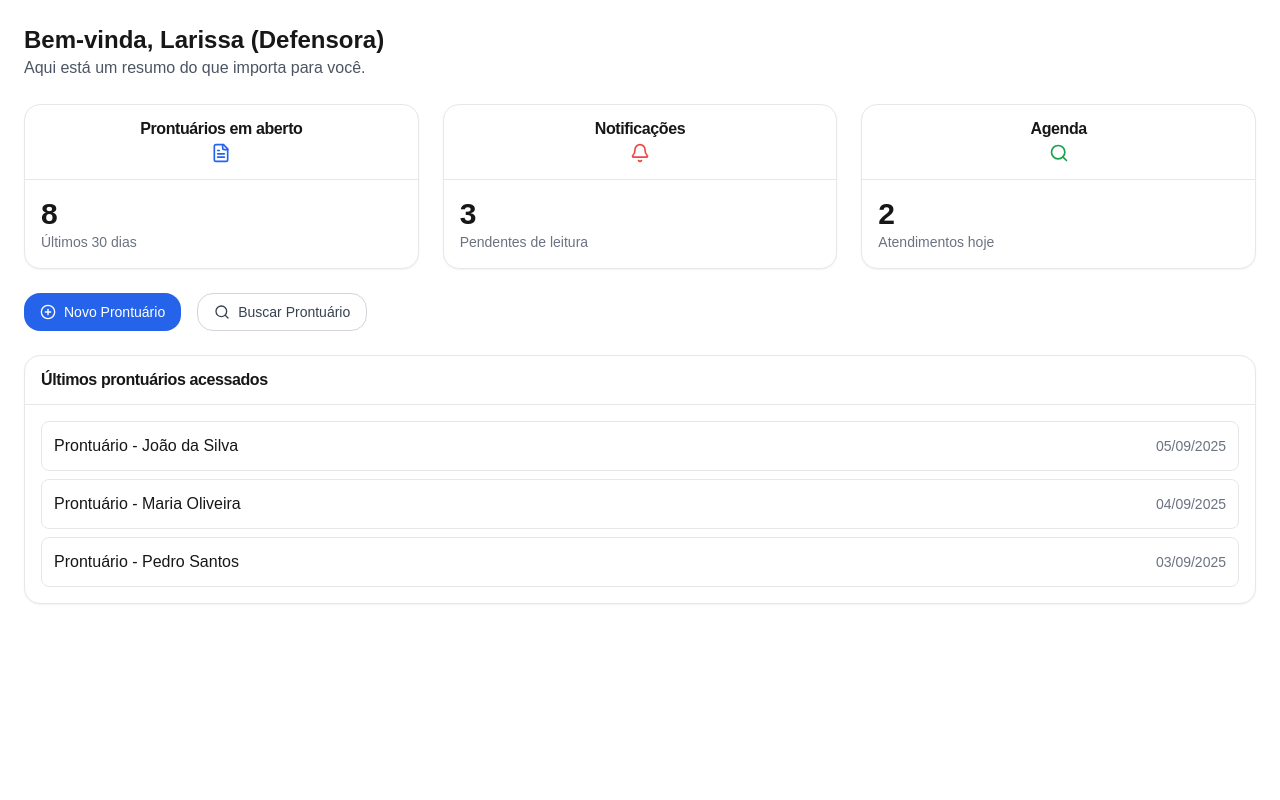
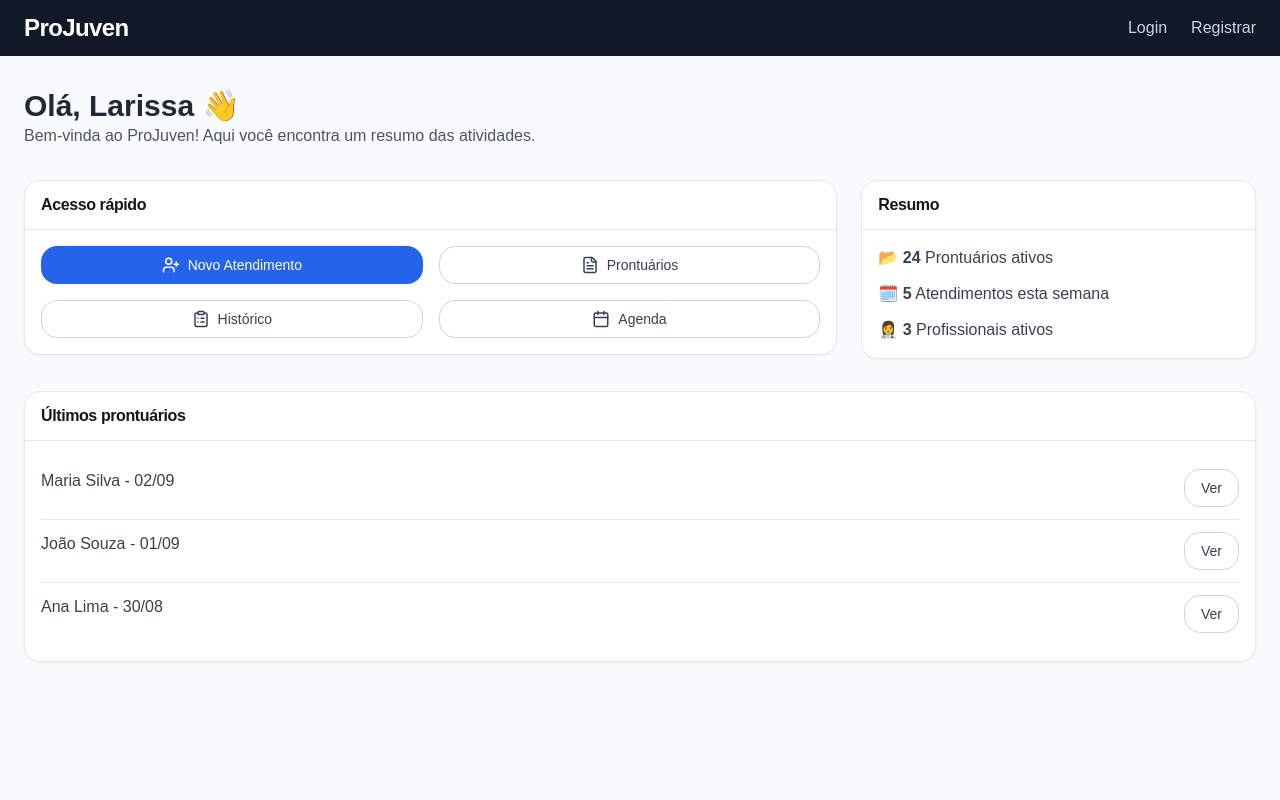
Before and after one commit to resenhandodirei/ProJuven, a Next.js app: page /home in a window 1280 px wide. Shown: the top 800 px of the page. Built offline with nearby package versions, Linux system fonts and the light colour scheme.

Commit message:
feat: tela de home feita

```diff
--- a/src/pages/home.tsx
+++ b/src/pages/home.tsx
@@ -1,89 +1,122 @@
-"use client";
-import { Card, CardContent, CardHeader, CardTitle } from "@/components/Cards";
-import { Button } from "@/components/Button";
-import { Bell, FileText, PlusCircle, Search } from "lucide-react";
+"use client"
+
+import { motion } from "framer-motion"
+import { Card, CardContent, CardHeader, CardTitle } from "@/components/Cards"
+import { Button } from "@/components/Button"
+import Navbar from "@/components/navbar"
+import Footer from "@/components/footer"
+import { Calendar, FileText, UserPlus, ClipboardList } from "lucide-react"
 
 export default function HomePage() {
-  // Mock de dados - em produção puxaremos do backend
-  const recentes = [
-    { id: 1, titulo: "Prontuário - João da Silva", data: "05/09/2025" },
-    { id: 2, titulo: "Prontuário - Maria Oliveira", data: "04/09/2025" },
-    { id: 3, titulo: "Prontuário - Pedro Santos", data: "03/09/2025" },
-  ];
+  const nomeUsuario = "Larissa" // depois você pode puxar do contexto ou token
 
   return (
-    <div className="p-6 space-y-6">
-      {/* Boas-vindas */}
-      <header>
-        <h1 className="text-2xl font-bold">Bem-vinda, Larissa (Defensora)</h1>
-        <p className="text-gray-600">Aqui está um resumo do que importa para você.</p>
-      </header>
+    <>
+    <Navbar />
 
-      {/* Cards Resumo */}
+    <div className="min-h-screen bg-gray-50 px-6 py-8">
+      {/* Cabeçalho */}
+      <motion.div
+        initial={{ opacity: 0, y: -10 }}
+        animate={{ opacity: 1, y: 0 }}
+        transition={{ duration: 0.4 }}
+        className="mb-8"
+      >
+        <h1 className="text-3xl font-bold text-gray-800">
+          Olá, {nomeUsuario} 👋
+        </h1>
+        <p className="text-gray-600">
+          Bem-vinda ao ProJuven! Aqui você encontra um resumo das atividades.
+        </p>
+      </motion.div>
+
+      {/* Grid principal */}
       <div className="grid grid-cols-1 md:grid-cols-3 gap-6">
+
+        {/* Acesso Rápido */}
+        <motion.div
+          initial={{ opacity: 0, x: -20 }}
+          animate={{ opacity: 1, x: 0 }}
+          transition={{ duration: 0.4 }}
+          className="md:col-span-2"
+        >
+          <Card>
+            <CardHeader>
+              <CardTitle>Acesso rápido</CardTitle>
+            </CardHeader>
+            <CardContent className="grid grid-cols-1 sm:grid-cols-2 gap-4">
+              <Button className="flex items-center gap-2">
+                <UserPlus size={18} /> Novo Atendimento
+              </Button>
+              <Button className="flex items-center gap-2" variant="outline">
+                <FileText size={18} /> Prontuários
+              </Button>
+              <Button className="flex items-center gap-2" variant="outline">
+                <ClipboardList size={18} /> Histórico
+              </Button>
+              <Button className="flex items-center gap-2" variant="outline">
+                <Calendar size={18} /> Agenda
+              </Button>
+            </CardContent>
+          </Card>
+        </motion.div>
+
+        {/* Estatísticas */}
+        <motion.div
+          initial={{ opacity: 0, x: 20 }}
+          animate={{ opacity: 1, x: 0 }}
+          transition={{ duration: 0.4 }}
+        >
+          <Card>
+            <CardHeader>
+              <CardTitle>Resumo</CardTitle>
+            </CardHeader>
+            <CardContent className="space-y-3">
+              <p className="text-gray-700">
+                📂 <strong>24</strong> Prontuários ativos
+              </p>
+              <p className="text-gray-700">
+                🗓️ <strong>5</strong> Atendimentos esta semana
+              </p>
+              <p className="text-gray-700">
+                👩‍⚕️ <strong>3</strong> Profissionais ativos
+              </p>
+            </CardContent>
+          </Card>
+        </motion.div>
+      </div>
+
+      {/* Últimos prontuários */}
+      <motion.div
+        initial={{ opacity: 0, y: 20 }}
+        animate={{ opacity: 1, y: 0 }}
+        transition={{ duration: 0.5 }}
+        className="mt-8"
+      >
         <Card>
-          <CardHeader className="flex flex-row items-center justify-between">
-            <CardTitle>Prontuários em aberto</CardTitle>
-            <FileText className="h-5 w-5 text-blue-600" />
+          <CardHeader>
+            <CardTitle>Últimos prontuários</CardTitle>
           </CardHeader>
           <CardContent>
-            <p className="text-3xl font-bold">8</p>
-            <p className="text-sm text-gray-500">Últimos 30 dias</p>
+            <ul className="divide-y divide-gray-200">
+              <li className="py-3 flex justify-between">
+                <span className="text-gray-700">Maria Silva - 02/09</span>
+                <Button variant="outline">Ver</Button>
+              </li>
+              <li className="py-3 flex justify-between">
+                <span className="text-gray-700">João Souza - 01/09</span>
+                <Button variant="outline">Ver</Button>
+              </li>
+              <li className="py-3 flex justify-between">
+                <span className="text-gray-700">Ana Lima - 30/08</span>
+                <Button variant="outline">Ver</Button>
+              </li>
+            </ul>
           </CardContent>
         </Card>
-
-        <Card>
-          <CardHeader className="flex flex-row items-center justify-between">
-            <CardTitle>Notificações</CardTitle>
-            <Bell className="h-5 w-5 text-red-500" />
-          </CardHeader>
-          <CardContent>
-            <p className="text-3xl font-bold">3</p>
-            <p className="text-sm text-gray-500">Pendentes de leitura</p>
-          </CardContent>
-        </Card>
-
-        <Card>
-          <CardHeader className="flex flex-row items-center justify-between">
-            <CardTitle>Agenda</CardTitle>
-            <Search className="h-5 w-5 text-green-600" />
-          </CardHeader>
-          <CardContent>
-            <p className="text-3xl font-bold">2</p>
-            <p className="text-sm text-gray-500">Atendimentos hoje</p>
-          </CardContent>
-        </Card>
-      </div>
-
-      {/* Ações rápidas */}
-      <div className="flex gap-4">
-        <Button className="flex items-center gap-2">
-          <PlusCircle className="h-4 w-4" /> Novo Prontuário
-        </Button>
-        <Button variant="outline" className="flex items-center gap-2">
-          <Search className="h-4 w-4" /> Buscar Prontuário
-        </Button>
-      </div>
-
-      {/* Últimos acessos */}
-      <Card>
-        <CardHeader>
-          <CardTitle>Últimos prontuários acessados</CardTitle>
-        </CardHeader>
-        <CardContent>
-          <ul className="space-y-2">
-            {recentes.map((item) => (
-              <li
-                key={item.id}
-                className="flex justify-between items-center p-3 border rounded-lg hover:bg-gray-50 cursor-pointer"
-              >
-                <span>{item.titulo}</span>
-                <span className="text-sm text-gray-500">{item.data}</span>
-              </li>
-            ))}
-          </ul>
-        </CardContent>
-      </Card>
+      </motion.div>
     </div>
-  );
+    <Footer />
+    </>
+  )
 }
```
